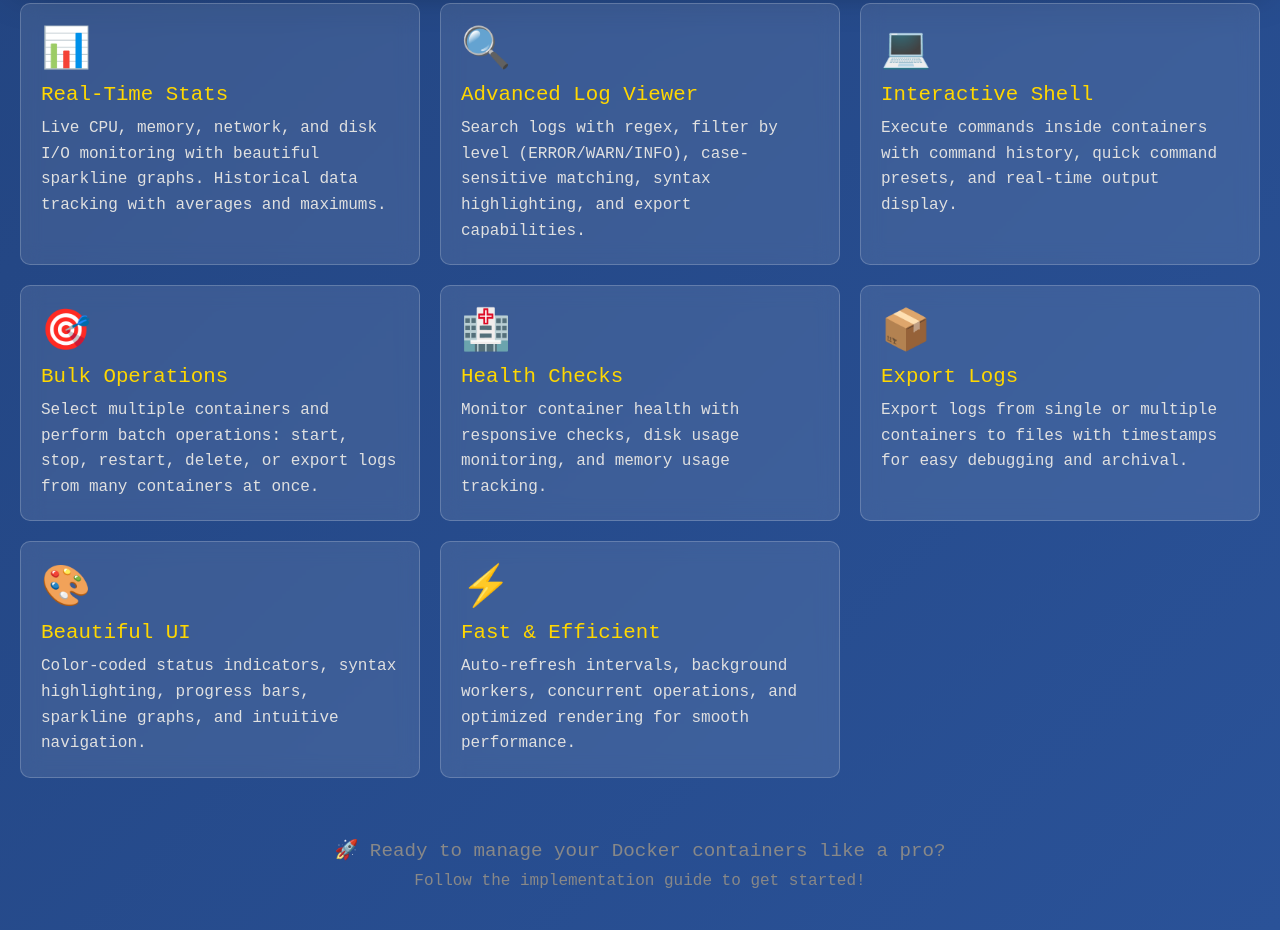
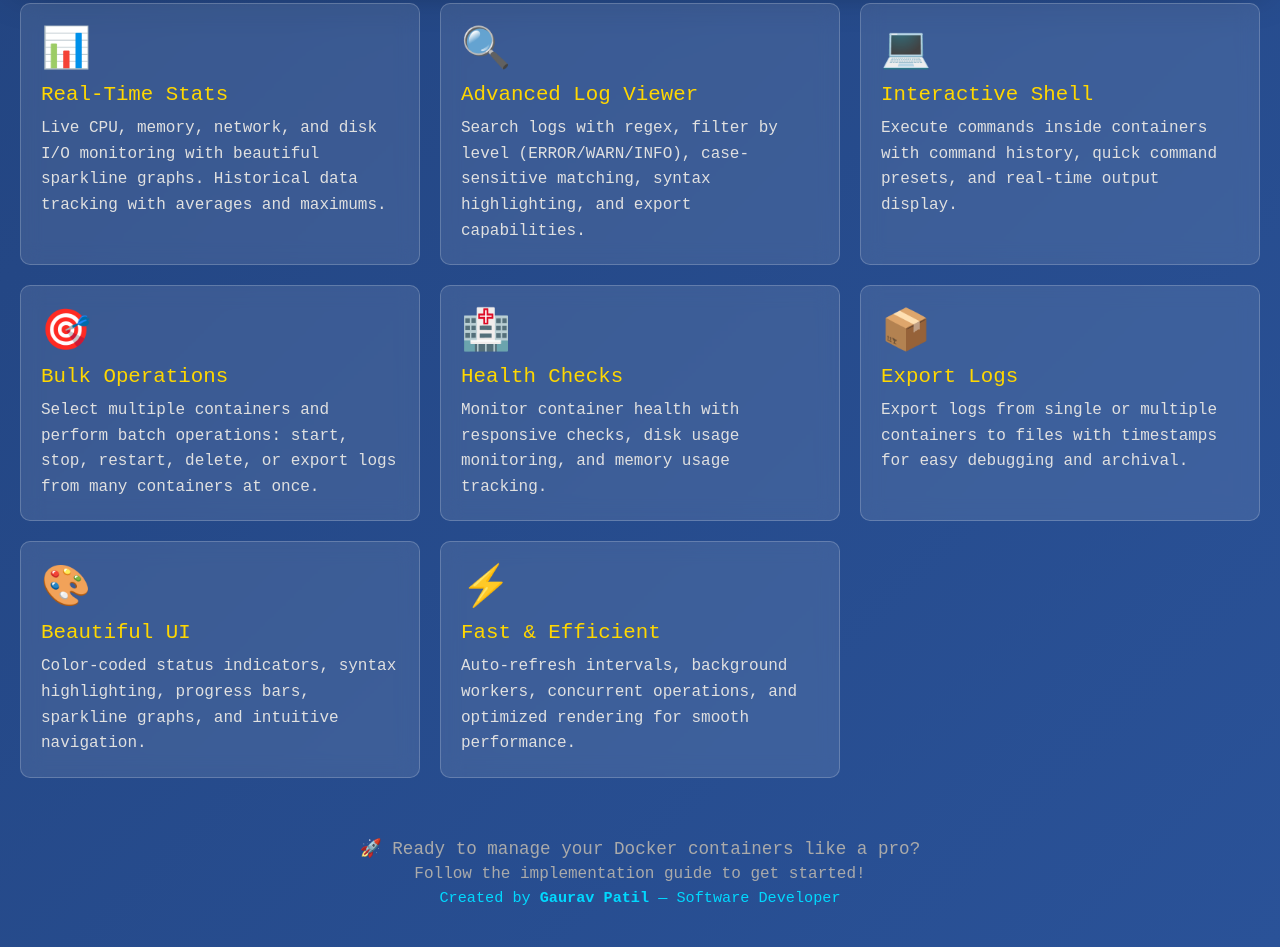
Before and after one commit to gauravpatil97886/DockPulse, a plain HTML site: page index.html in a window 1280 px wide. Shown: the part 1658-2605 px from the top of the page. Drawn offline with Linux system fonts and the light colour scheme.

Commit message:
addded index.html

```diff
--- a/index.html
+++ b/index.html
@@ -532,11 +532,19 @@
         </div>
 
         <!-- Footer -->
-        <div style="text-align: center; margin-top: 40px; padding: 20px; color: #888;">
-            <p style="font-size: 1.2em; margin-bottom: 10px;">🚀 Ready to manage your Docker containers like a pro?</p>
-            <p>Follow the implementation guide to get started!</p>
-        </div>
-    </div>
+ <!-- Footer -->
+<div style="text-align: center; margin-top: 40px; padding: 20px; color: #aaa;">
+    <p style="font-size: 1.1em; margin-bottom: 6px;">
+        🚀 Ready to manage your Docker containers like a pro?
+    </p>
+    <p style="margin-bottom: 6px;">
+        Follow the implementation guide to get started!
+    </p>
+    <p style="font-size: 0.95em; color: #00d9ff;">
+        Created by <strong>Gaurav Patil</strong> — Software Developer
+    </p>
+</div>
+
 
     <script>
         // Animate progress bars
```
